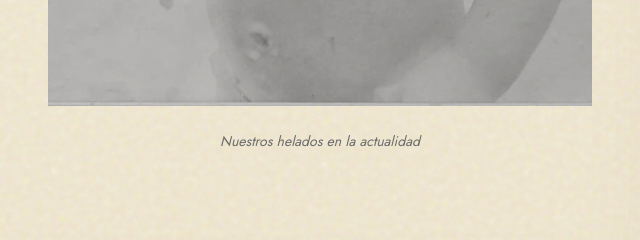
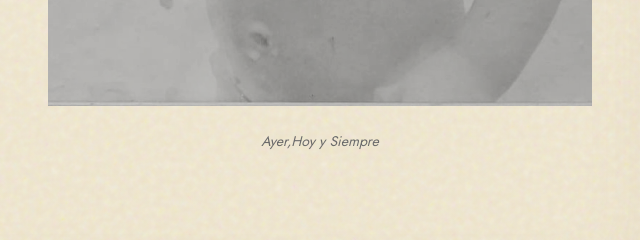
Before and after one commit to Pepii2/Heladeria, a website: page historia.html in a window 1280 px wide. Shown: the part 3244-3484 px from the top of the page, 624-1264 px from the left. Drawn offline with Linux system fonts and the light colour scheme.

Commit message:
Update historia.html

```diff
--- a/historia.html
+++ b/historia.html
@@ -136,7 +136,7 @@
             <article class="history-block is-reverse">
                 <div class="history-image">
                     <img src="images/inicio3.JPG" alt="Heladería hoy" loading="lazy">
-                    <p class="image-caption">Nuestros helados en la actualidad</p>
+                    <p class="image-caption">Ayer,Hoy y Siempre</p>
                 </div>
                 <div class="history-text">
                     <h2 class="title is-3">Hoy y Siempre</h2>
```
